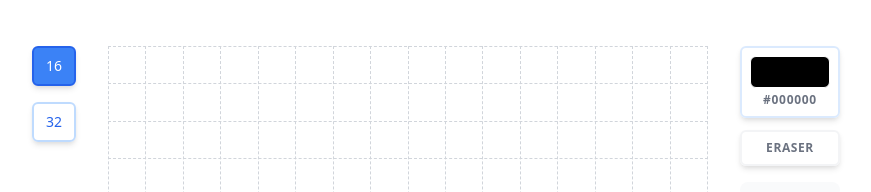
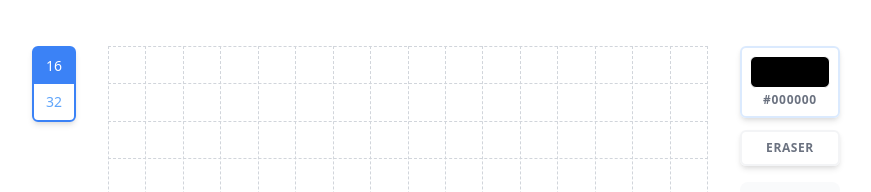
Before and after one commit to kylerits/nice-sprites, a Next.js app: page / in a window 1280 px wide. Shown: the top 192 px of the page, without its empty margins (232-1103 px from the left). Built offline with nearby package versions, Linux system fonts and the light colour scheme.

Commit message:
adjusting the look of the bit count buttons

```diff
--- a/components/BitActions.tsx
+++ b/components/BitActions.tsx
@@ -9,18 +9,20 @@ const BitActions: FC<Props> = ({bitCount, setBitCount}) => {
   return (
     <>
       <div className="bit-actions">
+        <span className="inline-flex flex-col rounded-md shadow-md border-2 border-blue-500">
           <button
-          className={bitCount == 16 ? "inline-flex items-center text-sm px-3 py-2 border-blue-500 lg:border-blue-600 border-2 rounded-md shadow-md text-white bg-blue-500 hover:bg-blue-600 duration-200 mb-4" : "inline-flex items-center text-sm px-3 py-2 border-blue-200 border-2 rounded-md shadow-md text-blue-600 hover:bg-gray-50 duration-200 mb-4"}
+            className={bitCount == 16 ? "inline-flex items-center text-sm px-3 py-2 text-white bg-blue-500 hover:bg-blue-600 duration-200" : "inline-flex items-center text-sm px-3 py-2 text-blue-400 hover:text-blue-600 duration-200"}
             onClick={() => {setBitCount(16)}}
           >
             <span>16</span>
           </button>
           <button
-          className={bitCount == 32 ? "inline-flex items-center text-sm px-3 py-2 border-blue-500 lg:border-blue-600 border-2 rounded-md shadow-md text-white bg-blue-500 hover:bg-blue-600 duration-200 mb-4" : "inline-flex items-center text-sm px-3 py-2 border-blue-200 border-2 rounded-md shadow-md text-blue-600 hover:bg-gray-50 duration-200 mb-4"}
+            className={bitCount == 32 ? "inline-flex items-center text-sm px-3 py-2 text-white bg-blue-500 hover:bg-blue-600 duration-200" : "inline-flex items-center text-sm px-3 py-2 text-blue-400 hover:text-blue-600 duration-200"}
             onClick={() => {setBitCount(32)}}
           >
             <span>32</span>
           </button>
+        </span>
       </div>
     </>
   );
```
Lines whose indentation alone changed are shown as unchanged.
